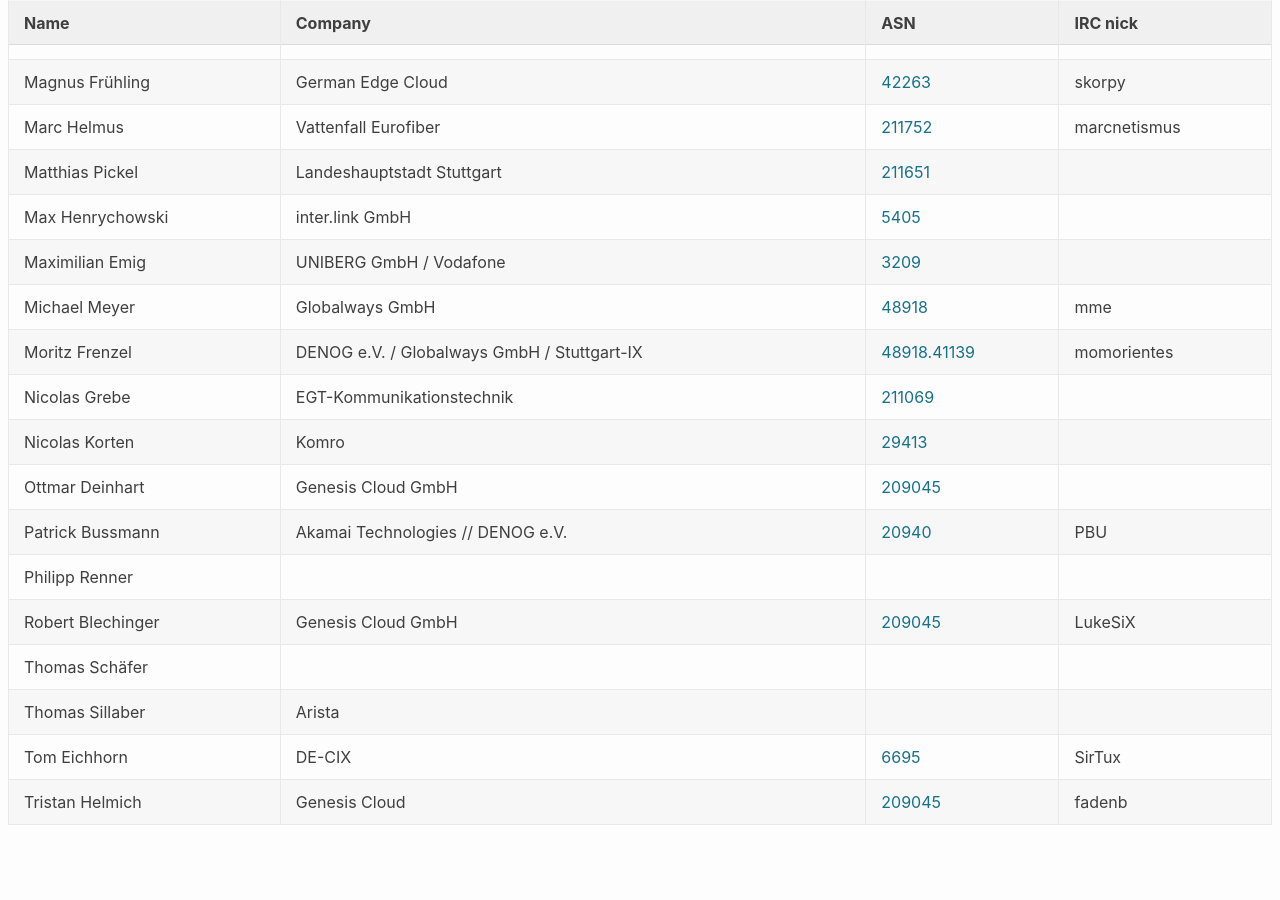
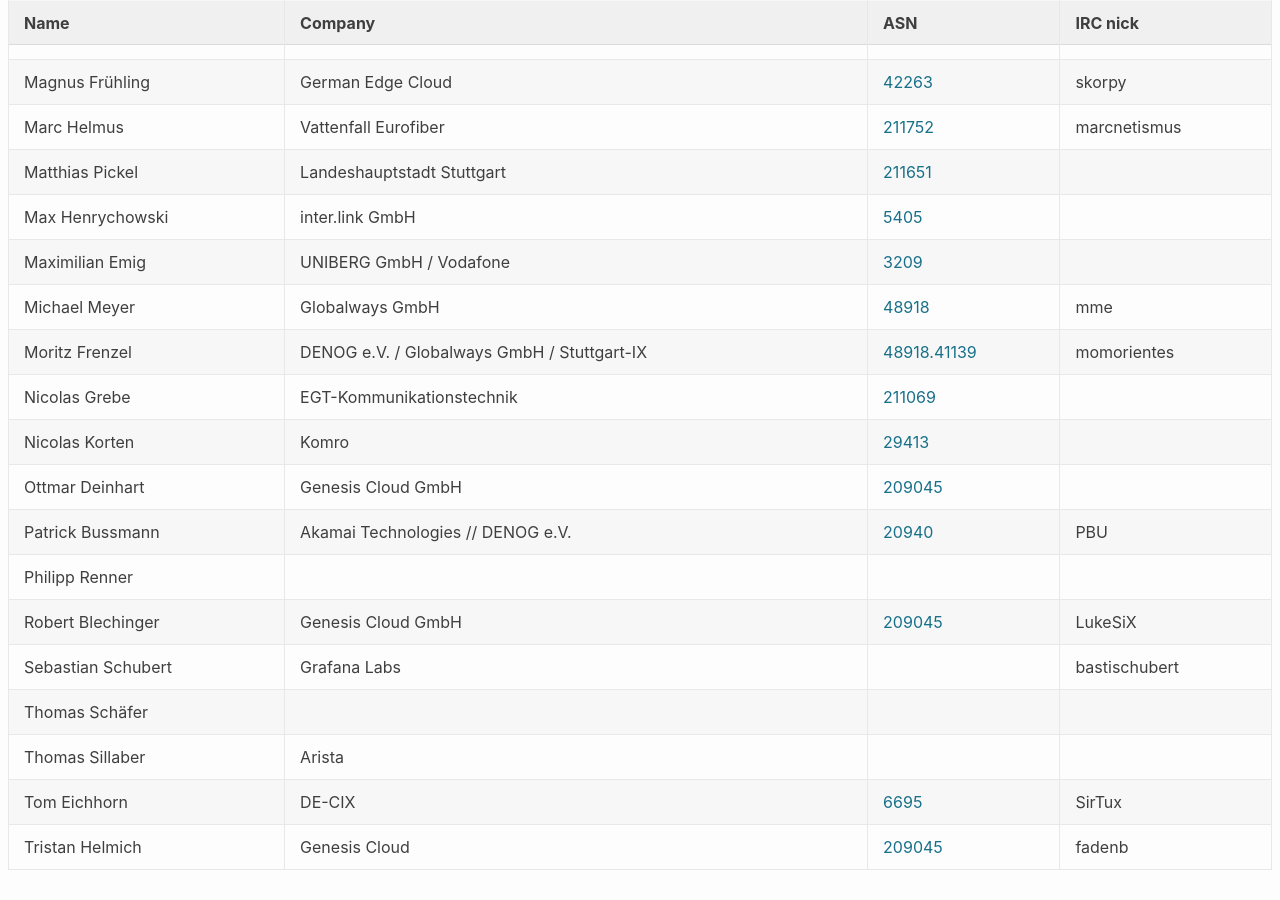
Before and after one commit to denog/pretix-attendeelist, a Jekyll site: the page built from meetup2023_01/index.markdown, in a window 1280 px wide and 900 px high, scrolled down 579 px. Built offline with Jekyll 4.4.1, drawn with Linux system fonts in a browser that asks for light colours; before the commit the page ends 1434 px from its top, so only the background shows below that.

Commit message:
Latest data: Tue Feb 28 09:47:55 UTC 2023

```diff
--- a/_data/attendees_denog_meetup_2023_01.json
+++ b/_data/attendees_denog_meetup_2023_01.json
@@ -156,6 +156,12 @@
     "asn": "209045"
   },
   {
+    "name": "Sebastian Schubert",
+    "company": "Grafana Labs",
+    "irc": "bastischubert",
+    "asn": null
+  },
+  {
     "name": "Thomas Schäfer",
     "company": null,
     "irc": null,
```
